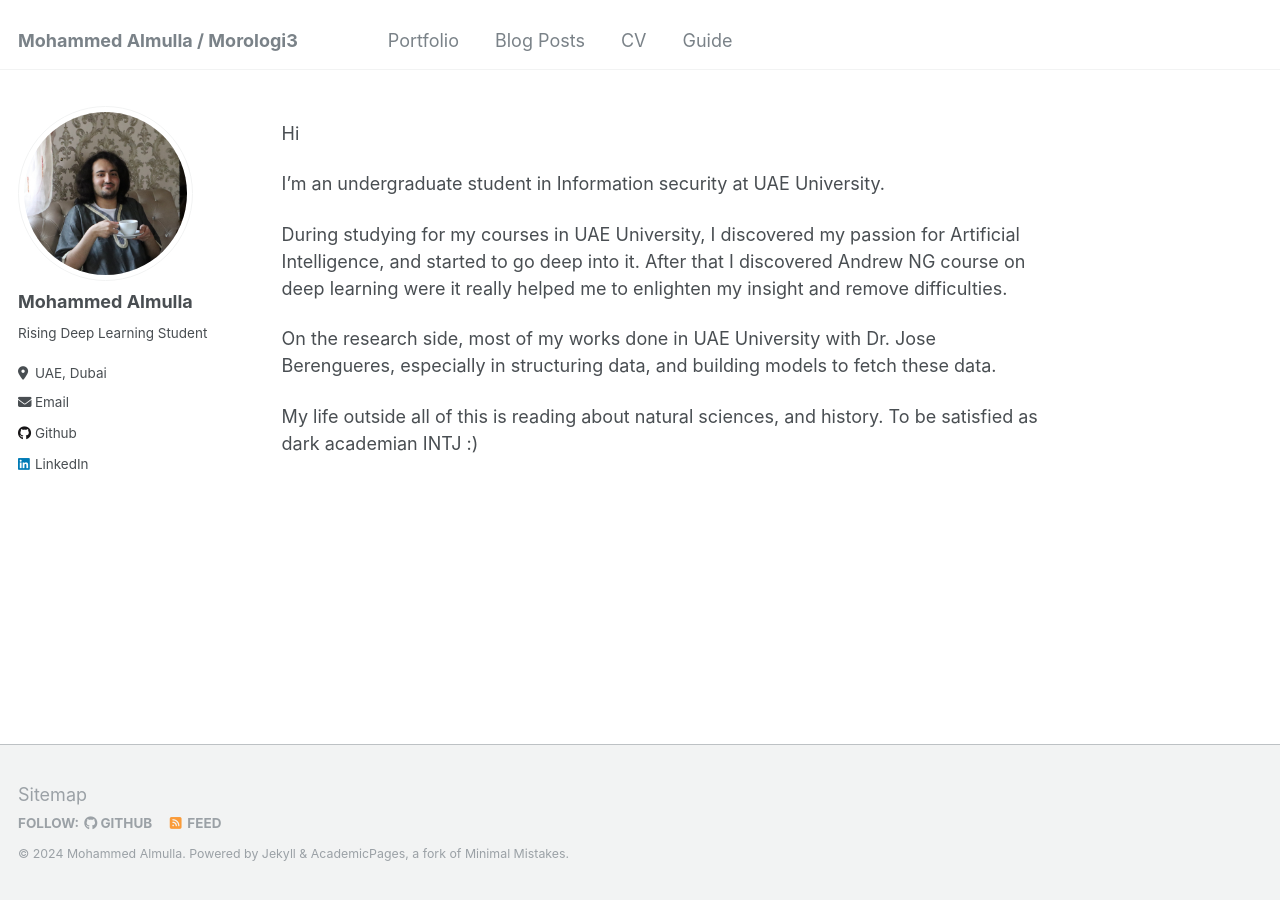
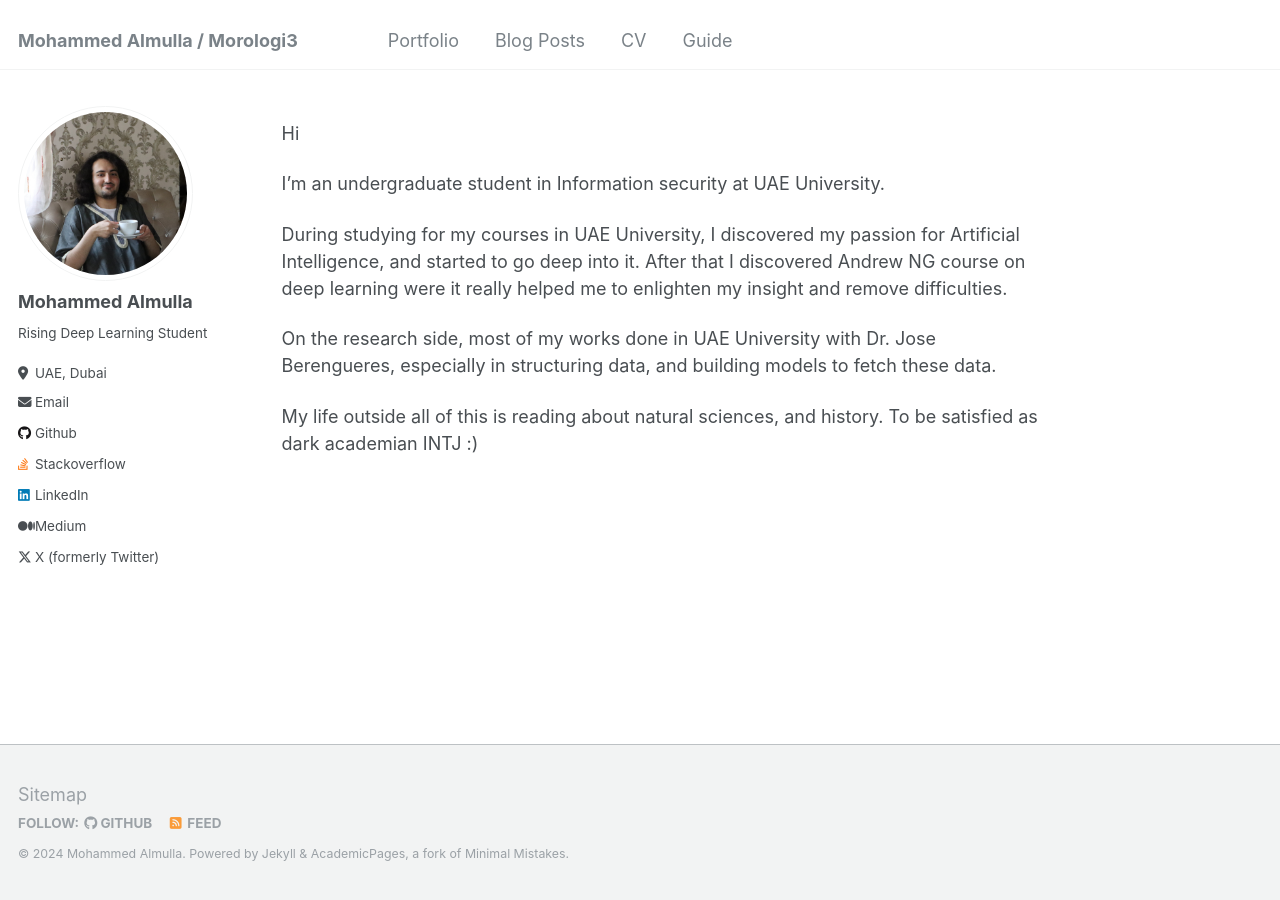
Before and after one commit to Morologi3/Morologi3.github.io, a Jekyll site: the page built from _pages/about.md, in a window 1280 px wide. Built offline with Jekyll 4.4.1, drawn with Linux system fonts in a browser that asks for light colours; part of the change alters nothing that is shown.

Commit message:
Update _config.yml

```diff
--- a/_config.yml
+++ b/_config.yml
@@ -45,7 +45,7 @@ author:
   dribbble         : # Username
   github           : "Morologi3"
   kaggle           : # Username
-  stackoverflow    : # User number or user number and name (i.e., use "1" or "1/jeff-atwood")
+  stackoverflow    : "16215201/morologi3" # User number or user number and name (i.e., use "1" or "1/jeff-atwood")
 
   # Social media
   bluesky          : # Replace this with you Bluesky username
@@ -59,13 +59,13 @@ author:
   lastfm           : # Username
   linkedin         : "mohdalmulla" # Username
   mastodon         : # URL
-  medium           : # URL
+  medium           : "https://medium.com/@morologi3" # URL
   pinterest        : # Username
   soundcloud       : # Username
   steam            : # Username
   telegram         : # URL
   tumblr           : # Username
-  twitter          : # Username for X / Twitter
+  twitter          : "MindTechSavant" # Username for X / Twitter
   vine             : # Username
   weibo            : # Username
   wikipedia        : # Username
```
